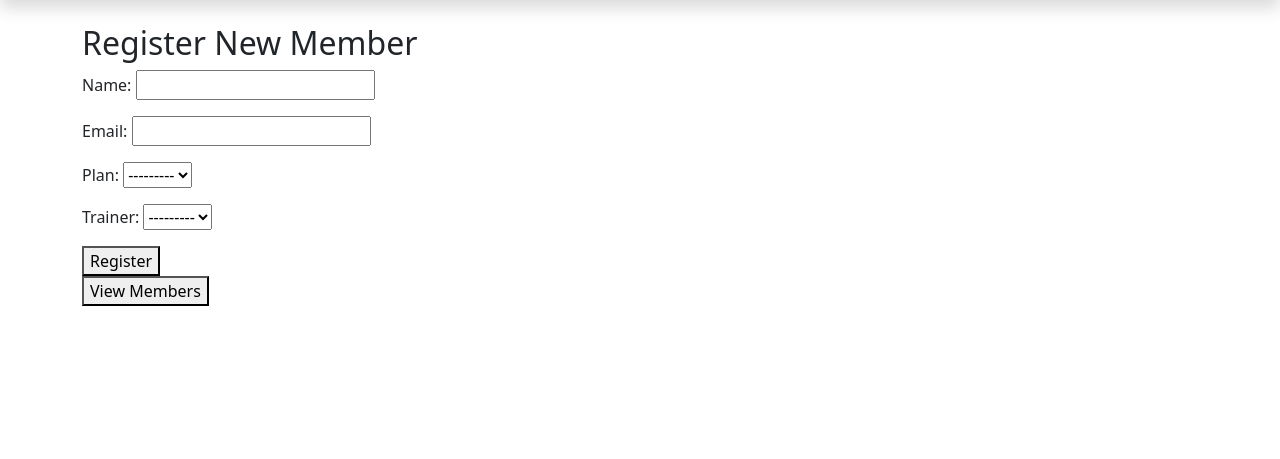
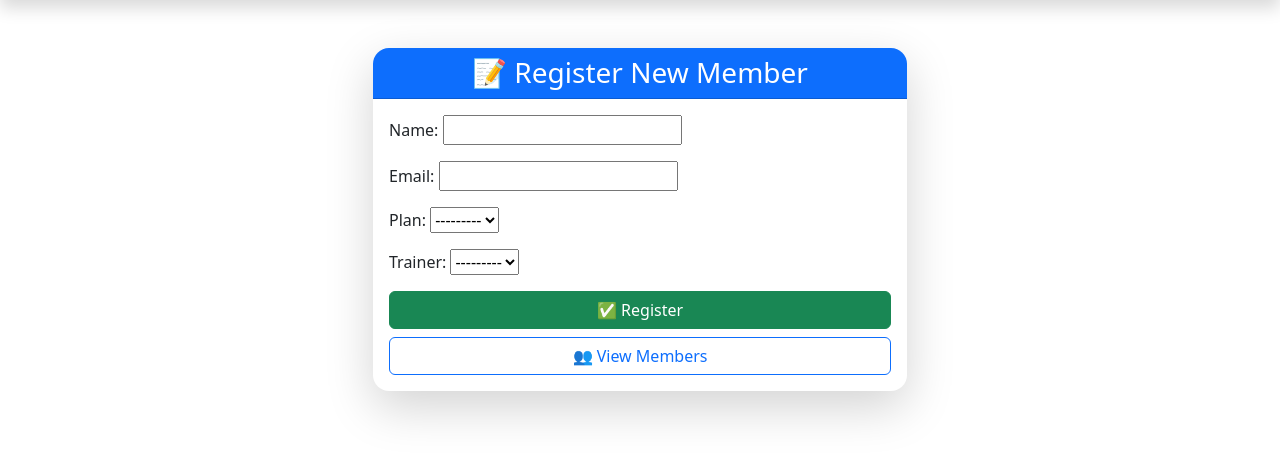
Before and after one commit to Niharika-Seth/Django, a Django app: page /members/register/ in a window 1280 px wide. Shown: the part 56-515 px from the top of the page. Run offline with Django 5.2, Linux system fonts and the light colour scheme; data that the repository does not hold is empty.

Commit message:
Made changes in member_register.html

```diff
--- a/gymapp/templates/gymapp/member_register.html
+++ b/gymapp/templates/gymapp/member_register.html
@@ -1,12 +1,25 @@
 {% extends "gymapp/base.html" %}
+
 {% block content %}
-<h2>Register New Member</h2>
-<form method="post">
-  {% csrf_token %}
-  {{ form.as_p }}
-  <button type="submit">Register</button>
-</form>
-<a href="{% url 'member_list' %}">
-  <button>View Members</button>
-</a>
+<div class="container mt-5">
+    <div class="row justify-content-center">
+        <div class="col-md-6">
+            <div class="card shadow-lg border-0 rounded-4">
+                <div class="card-header bg-primary text-white text-center rounded-top-4">
+                    <h3 class="mb-0">📝 Register New Member</h3>
+                </div>
+                <div class="card-body">
+                    <form method="post" class="needs-validation" novalidate>
+                        {% csrf_token %}
+                        {{ form.as_p }}
+                        <div class="d-grid gap-2 mt-3">
+                            <button type="submit" class="btn btn-success">✅ Register</button>
+                            <a href="{% url 'member_list' %}" class="btn btn-outline-primary">👥 View Members</a>
+                        </div>
+                    </form>
+                </div>
+            </div>
+        </div>
+    </div>
+</div>
 {% endblock %}
```
